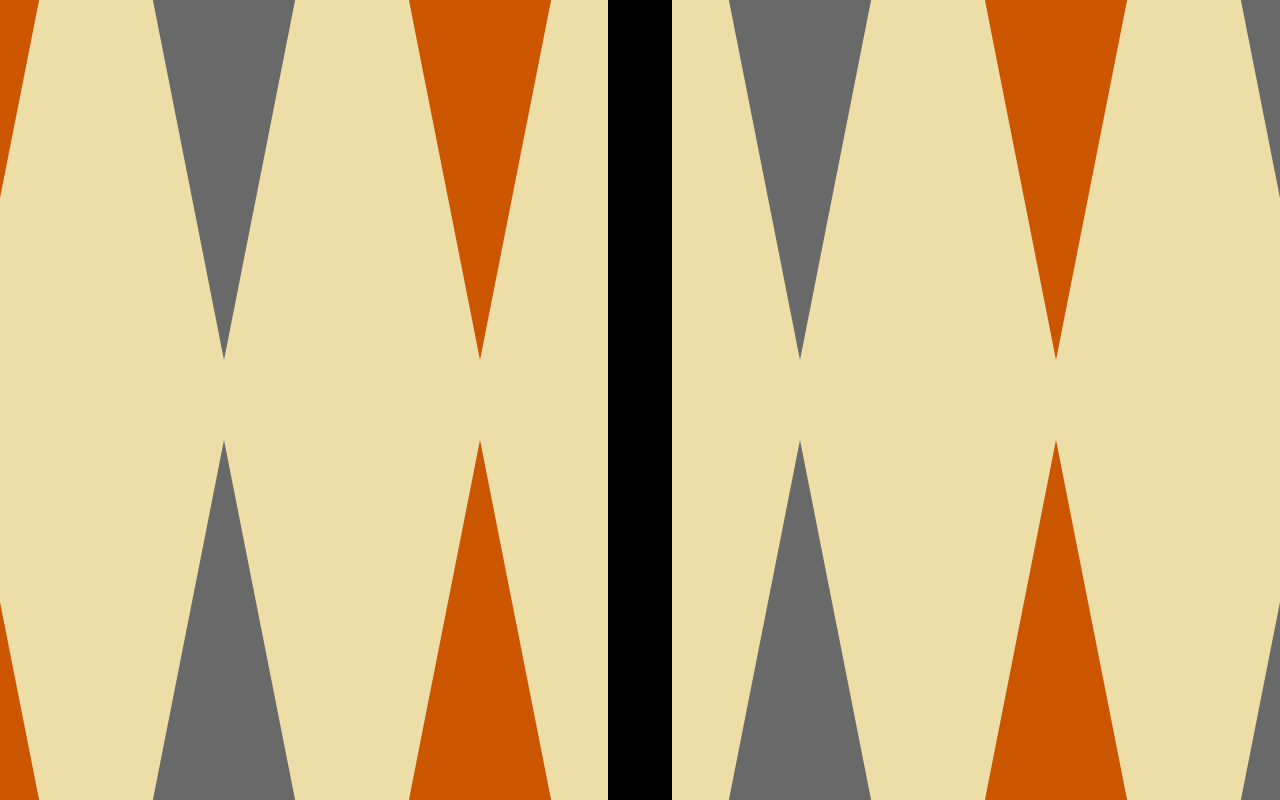
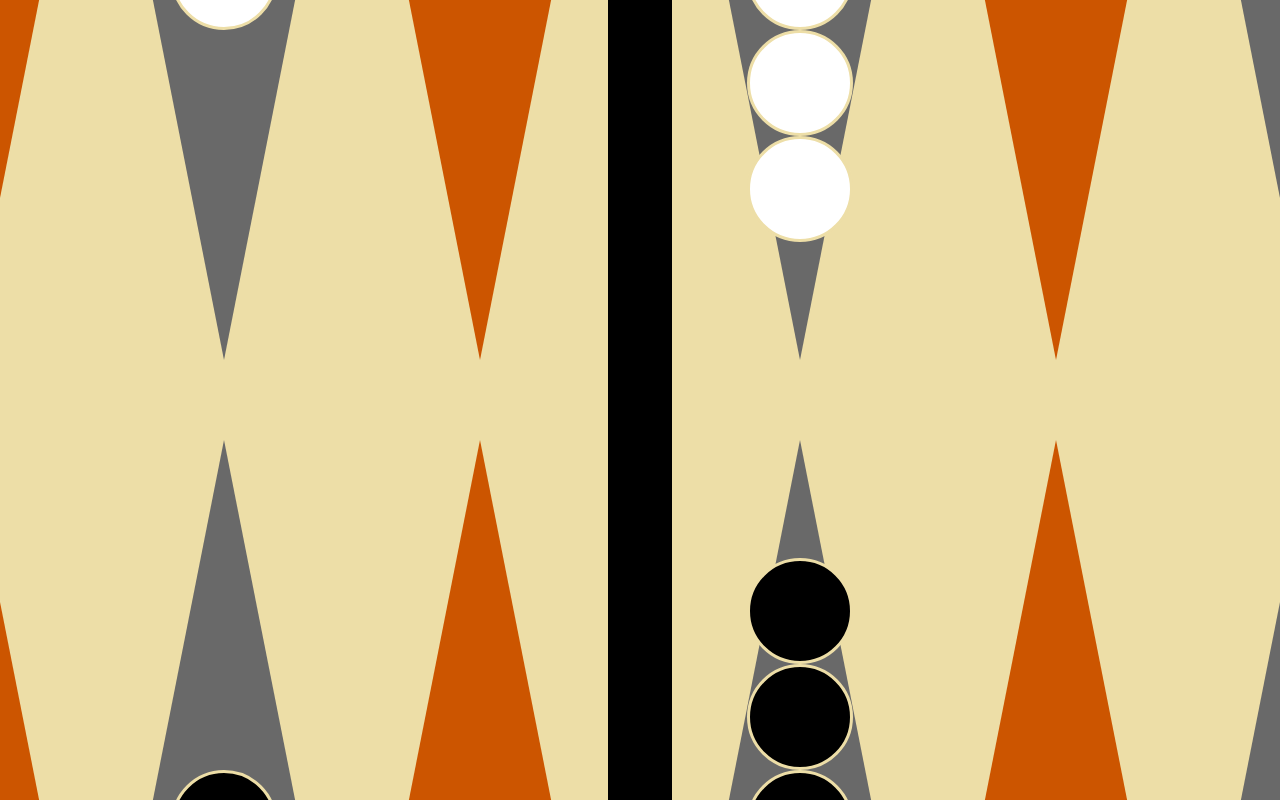
Before and after one commit to funky-garden/shesh-besh, a React (Create React App) app: page / in a window 1280 px wide. Shown: the top 800 px of the page. Built offline with nearby package versions, Linux system fonts and the light colour scheme.

Commit message:
Added the correct starting board

```diff
--- a/src/Components/Board.js
+++ b/src/Components/Board.js
@@ -20,11 +20,17 @@ const Half = ({ index, pieces, updateLocation }) => {
 
 
 const startingBoard = () => {
-    let whitePieces = Array(24).fill(0)
-    let blackPieces = Array(24).fill(0)
-    whitePieces[1] = 4
-    blackPieces[10] = 4
-    return [ whitePieces, blackPieces ]
+    let team0 = Array(24).fill(0)
+    let team1 = Array(24).fill(0)
+    team0[23] = 2
+    team0[12] = 5
+    team0[7] = 3
+    team0[5] = 5
+    team1[0] = 2
+    team1[11] = 5
+    team1[16] = 3
+    team1[18] = 5
+    return [ team0, team1 ]
 }
 
 export const Board = () => {
```
